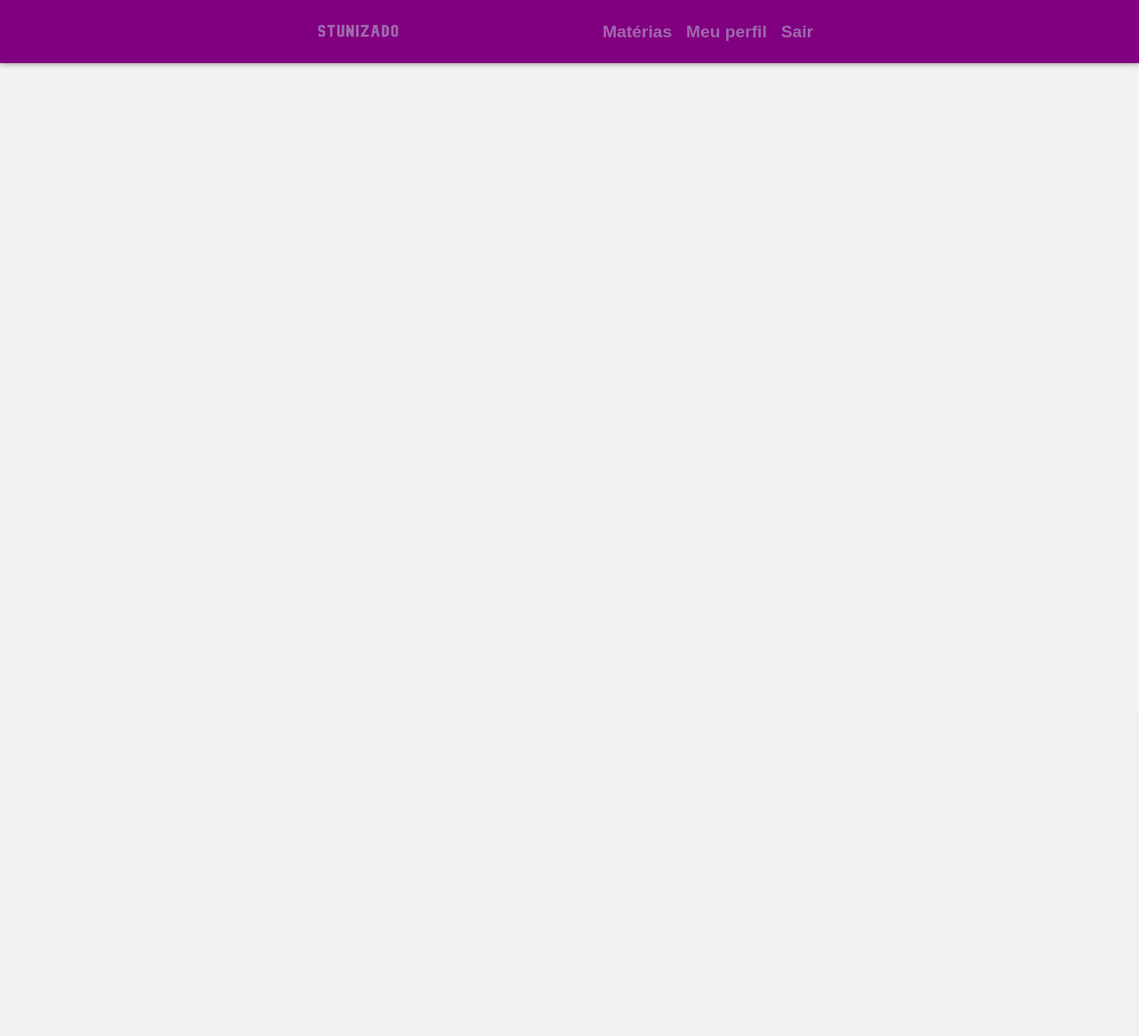
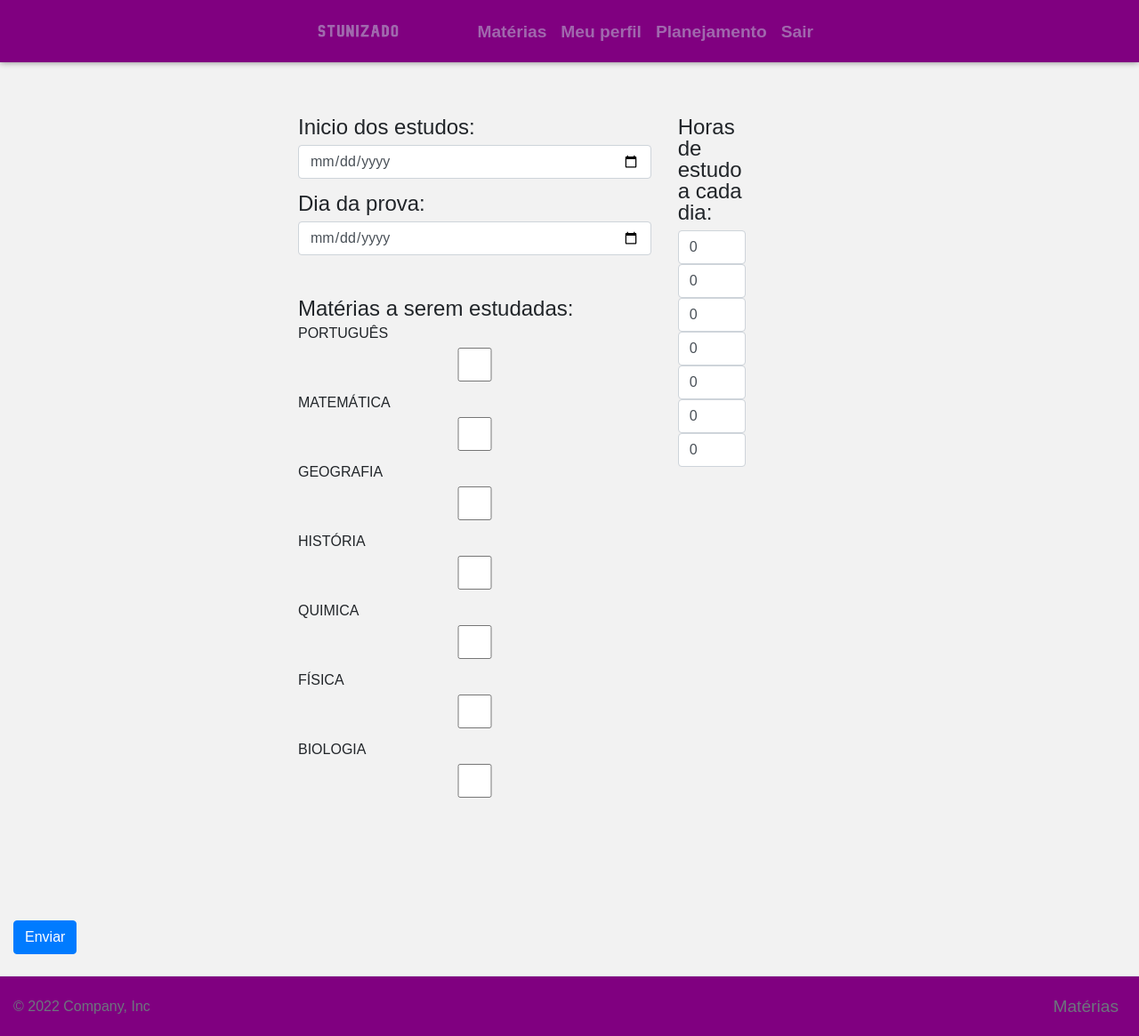
Before and after one commit to GianlucaSampogna/Stunizando, a PHP site: page /meu_plano_estudo.php in a window 1280 px wide. Shown: the whole page at 89% size. Before the commit the page ends 75 px from the top, so only its background shows below. Run offline with PHP 8.4, Linux system fonts and the light colour scheme; a user stored in the database is signed in.

Commit message:
Add files via upload

```diff
--- a/cadastracao.php
+++ b/cadastracao.php
@@ -15,6 +15,7 @@ $senha = $_POST['password'];
 $emailvalidate = filter_var($email,FILTER_VALIDATE_EMAIL);
 
 
+echo $nome;
 
 //pega a senha no cadastro, |criptografa| e transforma em uma variável
 $senha = password_hash($senha, PASSWORD_DEFAULT);
@@ -48,7 +49,7 @@ if (mysqli_query($conexao, $sql)) {
             $_SESSION['genero'] = $usuario['genero'];
             $_SESSION['password'] = $usuario['password'];
 
-            header("Location: materias.php");
+            header("Location: meu_plano_estudo.php");
 } else {
    echo "Erro: " . mysqli_error($conexao);
 }
--- a/conexao.php
+++ b/conexao.php
@@ -4,7 +4,9 @@ $usuario = 'root';
 $senha ='usbw';
 $dtbase = 'gdh';
 
+
 $conexao = mysqli_connect($host, $usuario, $senha, $dtbase);
+
 
 if (!$conexao){
     die(mysqli_connect_error());
--- a/contato.php
+++ b/contato.php
@@ -71,4 +71,5 @@ include_once 'header.php';
 
 <?php
 include_once 'footer.php';
+include_once 'final.php';
 ?>
--- a/final.php
+++ b/final.php
@@ -1,3 +1,4 @@
+<!-- foi criado porque nem todas as páginas (CADASTRO) tem o footer incluso (portanto não dária para adicionar isso em todas as páginas) -->
 <!-- JavaScript (Opcional) -->
 <!-- jQuery primeiro, depois Popper.js, depois Bootstrap JS -->
 <script src="https://code.jquery.com/jquery-3.3.1.slim.min.js" integrity="sha384-q8i/X+965DzO0rT7abK41JStQIAqVgRVzpbzo5smXKp4YfRvH+8abtTE1Pi6jizo" crossorigin="anonymous"></script>
--- a/header_cadastrado.php
+++ b/header_cadastrado.php
@@ -18,8 +18,11 @@
                                 <li class="nav-item">
                                     <a href="materias.php" class="nav-link color">Matérias</a>
                                 </li>
-
-                                <li class="nav-item"><a href="secao_meu_perfil.php" class="nav-link color">Meu perfil</a></li>
+                                <li class="nav-item">
+                                    <a href="secao_meu_perfil.php" class="nav-link color">Meu perfil</a></li>
+                                <li class="nav-item">
+                                    <a href="meu_plano_estudo.php" class="nav-link color">Planejamento</a>
+                                </li>
                                 <li class="nav-item">
                                     <a href="logout.php" class="nav-link color">Sair</a>
                                 </li>
--- a/index.php
+++ b/index.php
@@ -86,4 +86,5 @@ include_once 'header.php'; ///Incluição do header
 
 		<?php
 		include_once 'footer.php'; /// incluição do arquivo com o footer
+		include_once 'final.php';
 		?>
--- a/materias.php
+++ b/materias.php
@@ -78,7 +78,5 @@ $nome_da_pagina = 'matérias';
 
 <?php
 require_once 'footer_cadastrado.php';
+include_once 'final.php';
 ?>
-
-    </body>
-</html>
--- a/meu_plano_estudo.php
+++ b/meu_plano_estudo.php
@@ -3,3 +3,82 @@
 include_once 'header_cadastrado.php';
 include_once 'protect.php';
 ?>
+<form  action="cadastracao_meuplanejamento.php" method="post">
+
+<div class="container" >
+    <div class="row">
+        <div class="col-sm-8 ">
+
+                <legend>Inicio dos estudos: </legend>
+                <input type="date" name="dt_inicio_estudos" class="form-control" placeholder="Leave a comment here" id="data_inicio_estudos" value="dt_inicio_estudo">
+            </br>
+                <legend>Dia da prova: </legend>
+                <input type="date" name="dt_fim_estudos" class="form-control" placeholder="Leave a comment here" id="dt_fim_estudos" value="dt_prova">
+            </br></br></br>
+            <div>
+                <fieldset>
+                    <legend>Matérias a serem estudadas: </legend>
+
+                    <label for="portugues">PORTUGUÊS</label>
+                    <input type="checkbox" name="portugues"  id="portugues" value="1" class="form-control">
+                    <br>
+
+                    <label for="matematica">MATEMÁTICA</label>
+                    <input type="checkbox" name="matematica"  id="matematica" value="1" class="form-control">
+                    <br>
+
+                    <label for="geografia">GEOGRAFIA</label>
+                    <input type="checkbox" name="geografia" class="form-control" id="1" value="1">
+                    <br>
+
+                    <label for="historia">HISTÓRIA</label>
+                    <input type="checkbox" name="historia" class="form-control" id="historia" value="1">
+                    <br>
+
+                    <label for="quimica">QUIMICA</label>
+                    <input type="checkbox" name="quimica" class="form-control" id="quimica" value="1">
+                    <br>
+
+                    <label for="fisica">FÍSICA</label>
+                    <input type="checkbox" name="fisica" class="form-control" id="fisica" value="1">
+                    <br>
+
+                    <label for="biologia">BIOLOGIA</label>
+                    <input type="checkbox" name="biologia" class="form-control" id="biologia" value="1">
+                    <br>
+                </fieldset>
+            </div>
+
+
+
+
+
+        </div>
+        <div class="col-sm-2">
+            <legend>Horas de estudo a cada dia: </legend>
+                <input type="number" name="hrs_seg" class="form-control" value="0" >
+                <input type="number" name="hrs_ter" class="form-control"  value="0">
+                <input type="number" name="hrs_qua" class="form-control"   value="0">
+                <input type="number" name="hrs_qui" class="form-control"   value="0">
+                <input type="number" name="hrs_sex" class="form-control"   value="0">
+                <input type="number" name="hrs_sab" class="form-control"  value="0">
+                <input type="number" name="hrs_dom" class="form-control"  value="0">
+
+        </div>
+    </div>
+</div>
+
+<div aling="center">
+    <div class="col-sm-8" >
+        <button name="botao_plano_estudo" class="btn btn-primary" type="submit">Enviar</button>
+    </div>
+
+</div>
+
+
+</form>
+
+<?php
+require_once 'footer_cadastrado.php';
+include_once 'final.php';
+?>
--- a/secao_teste.php
+++ b/secao_teste.php
@@ -13,4 +13,5 @@ GENERO: <?php echo"$genero"?>
 
 <?php
 include_once "footer.php";
+include_once 'final.php';
 ?>
--- a/style.css
+++ b/style.css
@@ -153,3 +153,8 @@ h2 {font-size: 125%;}
 .h img{	display:none;}
 .h { background-color: #2D649C; color:white; }
 hr {width: 600px; background-color: #cccccc; border: 0px; height: 1px; color: #000000;}
+
+.checkboxcaixa{
+	display: flex;
+	flex-direction: row;
+}
```
Also changed, not shown: cadastracao_meuplanejamento.php (added, +78 -0 lines), secao_meu_perfil.php (+6 -1 lines).
